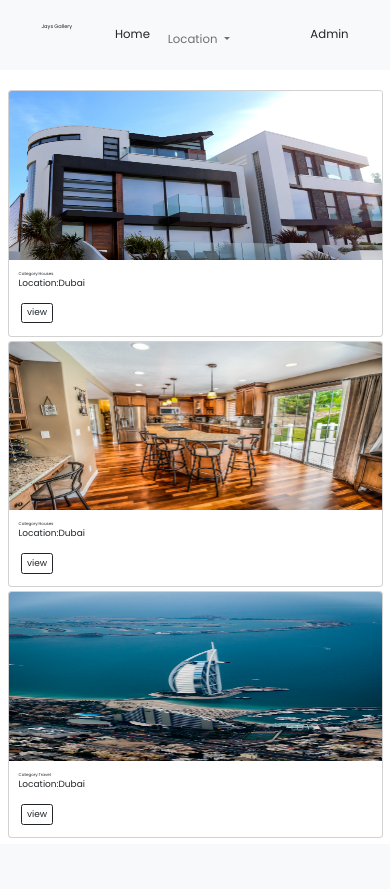
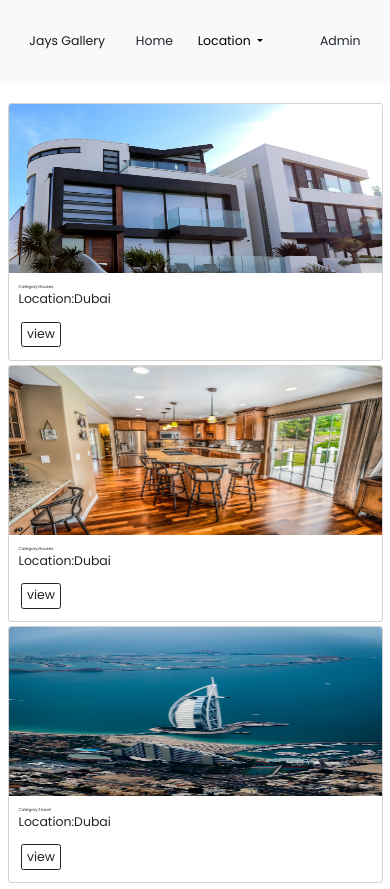
Before and after one commit to AjedidahMwanzia/jays-gallery, a Django app: page /location/2 in a window 390 px wide. Before the commit the page ends 838 px from the top, so only its background shows below. Run offline with Django 4.2, Linux system fonts and the light colour scheme; data comes from the database, SQL or seed files in the repository; some libraries are stand-ins or nearby versions.

Commit message:
media queries for home page

```diff
--- a/photos/templates/navbar.html
+++ b/photos/templates/navbar.html
@@ -9,7 +9,7 @@
 <nav class="navbar navbar-expand-lg bg-light " >
   <div class="container-fluid">
     <div class="navbar-header">
-      <a class="navbar-brand" style="font-size: 1.3vw; margin-top:2vw;" href="{% url 'gallery' %}">Jays Gallery</a>
+      <a class="navbar-brand"  href="{% url 'gallery' %}">Jays Gallery</a>
     </div>
     <li class="nav-item" style="list-style-type: none;">
         <a class="nav-link active"  aria-current="page" href="{% url 'gallery' %}" >Home</a>
--- a/photos/templates/photos/gallery.html
+++ b/photos/templates/photos/gallery.html
@@ -45,7 +45,7 @@
 
                     <div class="col-md-4" >
                       <div class="card"  style="margin-bottom: 1vw;">
-                        <img style="height: 23vh;" src="{{ photo.image.url}}" class="card-img-top" alt="...">
+                        <img  src="{{ photo.image.url}}" class="card-img-top" alt="...">
                         <div class="card-body">
                          <p> Category:&nbsp;{{photo.category.name}}</small> <br></p>
                           <p> <small>Location:{{photo.location}}</small> </p>
--- a/static/css/style.css
+++ b/static/css/style.css
@@ -15,51 +15,58 @@
 #home{
     list-style: none;
 }
+.navbar-brand{
+    font-size: 1.3vw;
+    margin-top: 1vw;
+}
+.card-img-top {
+    height: 23vh;
+}
+.navbar-nav a{
+    color: black;
+   }
+.navbar-nav a{
+    color: black;
+    font-size: 1vw;
+   }
+
+
 @media screen and (max-width:500px){
     .navbar-form{
        display: none;
     }
+    .navbar-nav{
+       margin-top: -0.5vw;
+       margin-left: 1vw;
+    }
+    .navbar-nav a{
+      color: black;
+     }
+
+    .navbar-brand{
+        font-size: 3vw;
+        margin-top: 5.5vw;
+    }
+    .navbar-brand a{
+        font-size: 3.2vw;
+    }
     .navbar a{
-        font-size: 3vw;
+        font-size: 3.2vw;
     }
     .row li a{
-        font-size: 2.3vw;
+        font-size: 3.2vw;
     }
     .card-header{
-        font-size: 2.3vw;
+        font-size: 3.2vw;
     }
     .card-body p{
-        font-size: 2.3vw;
+        font-size: 3.2vw;
     }
     .card-body a{
-        font-size: 2.3vw;
+        font-size: 3.2vw;
     }
     .card-img-top {
-        height: 30vw;
+        height: 60vw;
 
     }
 }
-@media screen and (min-width:500px){
-    .navbar-form{
-       display: none;
-    }
-    .navbar a{
-        font-size: 3vw;
-    }
-    .row li a{
-        font-size: 2.3vw;
-    }
-    .card-header{
-        font-size: 2.3vw;
-    }
-    .card-body p{
-        font-size: 2.3vw;
-    }
-    .card-body a{
-        font-size: 2.3vw;
-    }
-    .card-img-top {
-        height: 30vw;
-
-    }
-}
```
